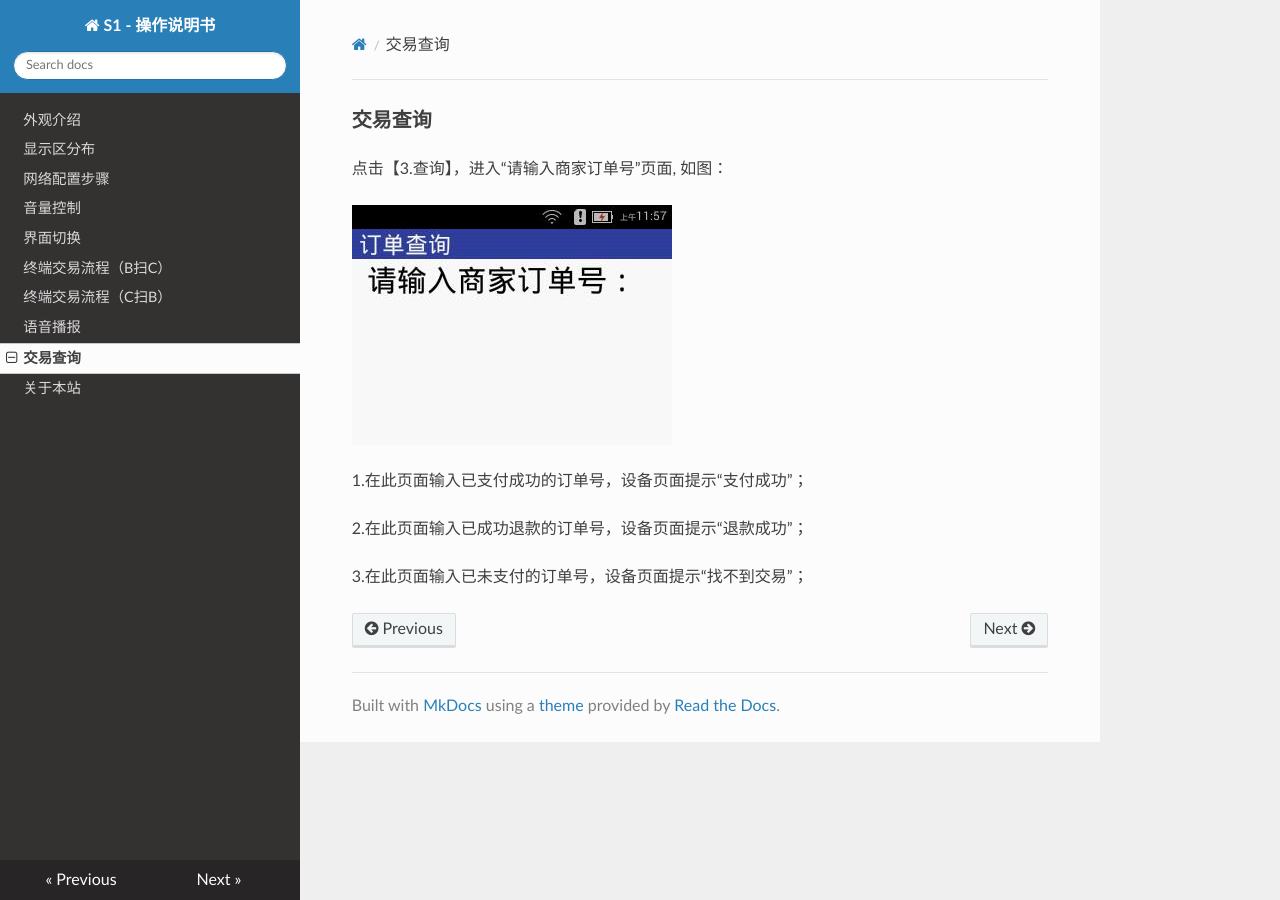
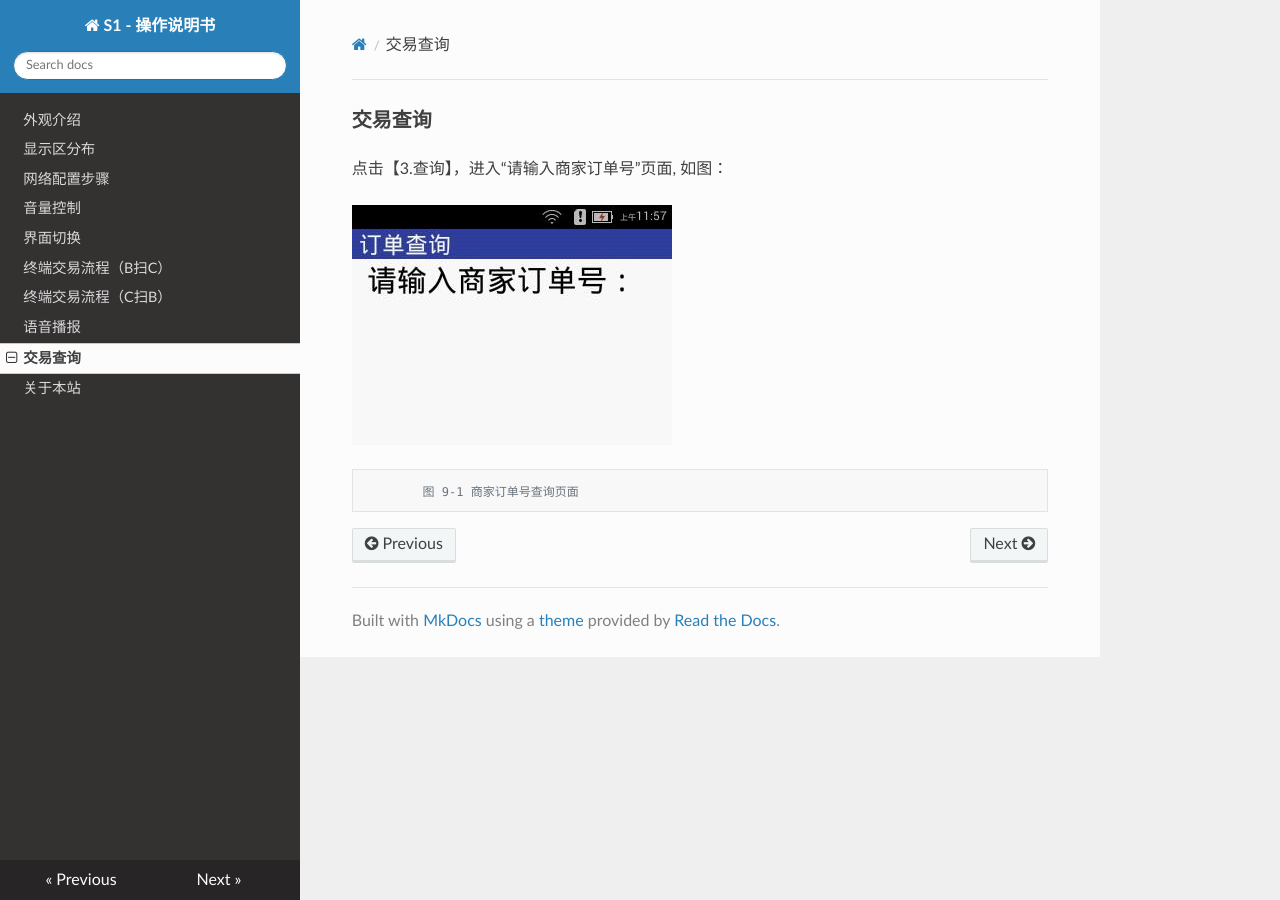
Before and after one commit to senraise/S1UserManual, an MkDocs documentation site: the page built from docs/transaction_query.md, in a window 1280 px wide. Built offline with MkDocs 1.6.1, drawn with Linux system fonts in a browser that asks for light colours; nearby versions of some CDN libraries; old or Windows-style settings are respelled for this version of MkDocs.

Commit message:
lina's modification

```diff
--- a/docs/transaction_query.md
+++ b/docs/transaction_query.md
@@ -4,8 +4,4 @@
 
 ![image](./images/11.jpg)
 
-1.在此页面输入已支付成功的订单号，设备页面提示“支付成功”；
-
-2.在此页面输入已成功退款的订单号，设备页面提示“退款成功”；
-
-3.在此页面输入已未支付的订单号，设备页面提示“找不到交易”；
+            图 9-1 商家订单号查询页面
```
Also changed, not shown: docs/terminal_transaction_process_b2c.md (+1 -1 lines), site/index.html, site/search/search_index.json, site/terminal_transaction_process_b2c/index.html, site/transaction_query/index.html, 1 other file.
